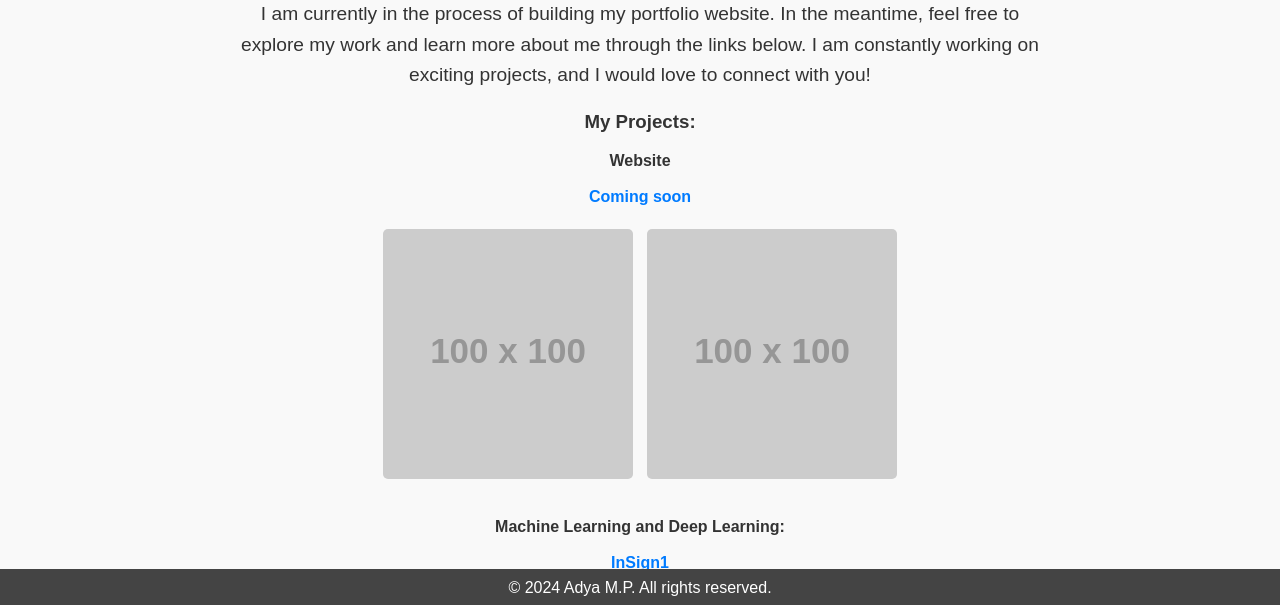
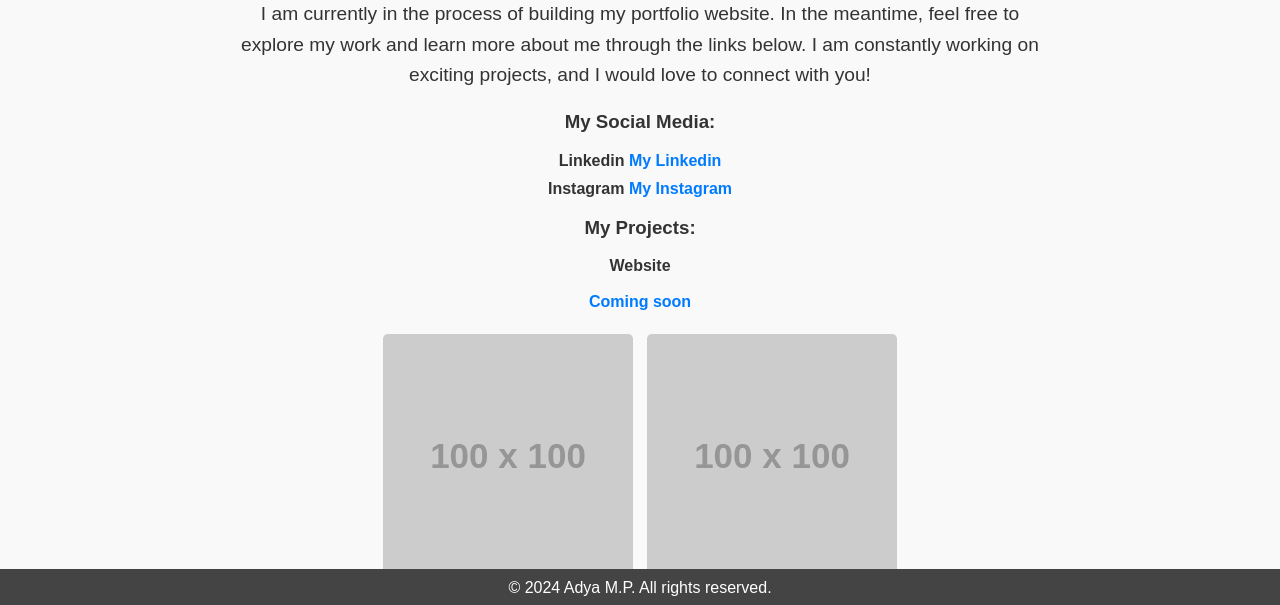
Before and after one commit to adyamp107/adyamp, a plain HTML site: page index.html in a window 1280 px wide. Shown: the part 193-798 px from the top of the page. Drawn offline with Linux system fonts and the light colour scheme; placeholder pictures from the web are drawn by us.

Commit message:
Update index.html

```diff
--- a/index.html
+++ b/index.html
@@ -124,7 +124,17 @@
         <p>
             I am currently in the process of building my portfolio website. In the meantime, feel free to explore my work and learn more about me through the links below. I am constantly working on exciting projects, and I would love to connect with you!
         </p>
-
+        <h3>My Social Media:</h3>
+        <ul>
+        	<li>
+            	<strong>Linkedin</strong>
+                <a href="www.linkedin.com/in/adya-muhammad-prawira-337805288" target="_blank">My Linkedin</a>
+            </li>
+            <li>
+            	<strong>Instagram</strong>
+                <a href="https://www.instagram.com/adyaamuhammad" target="_blank">My Instagram</a>
+            </li>
+        </ul>
         <h3>My Projects:</h3>
         <ul>
             <li class="project">
```
